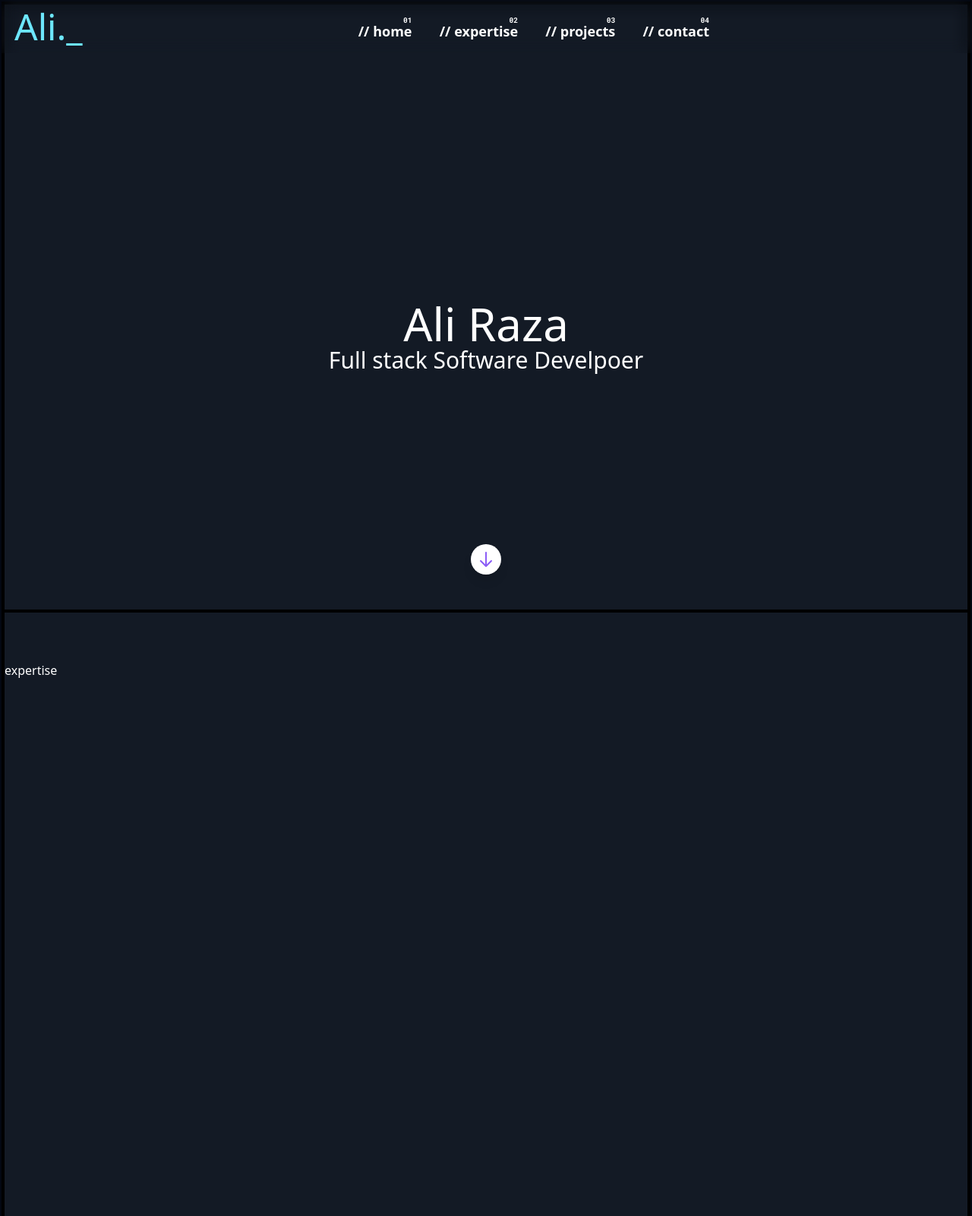
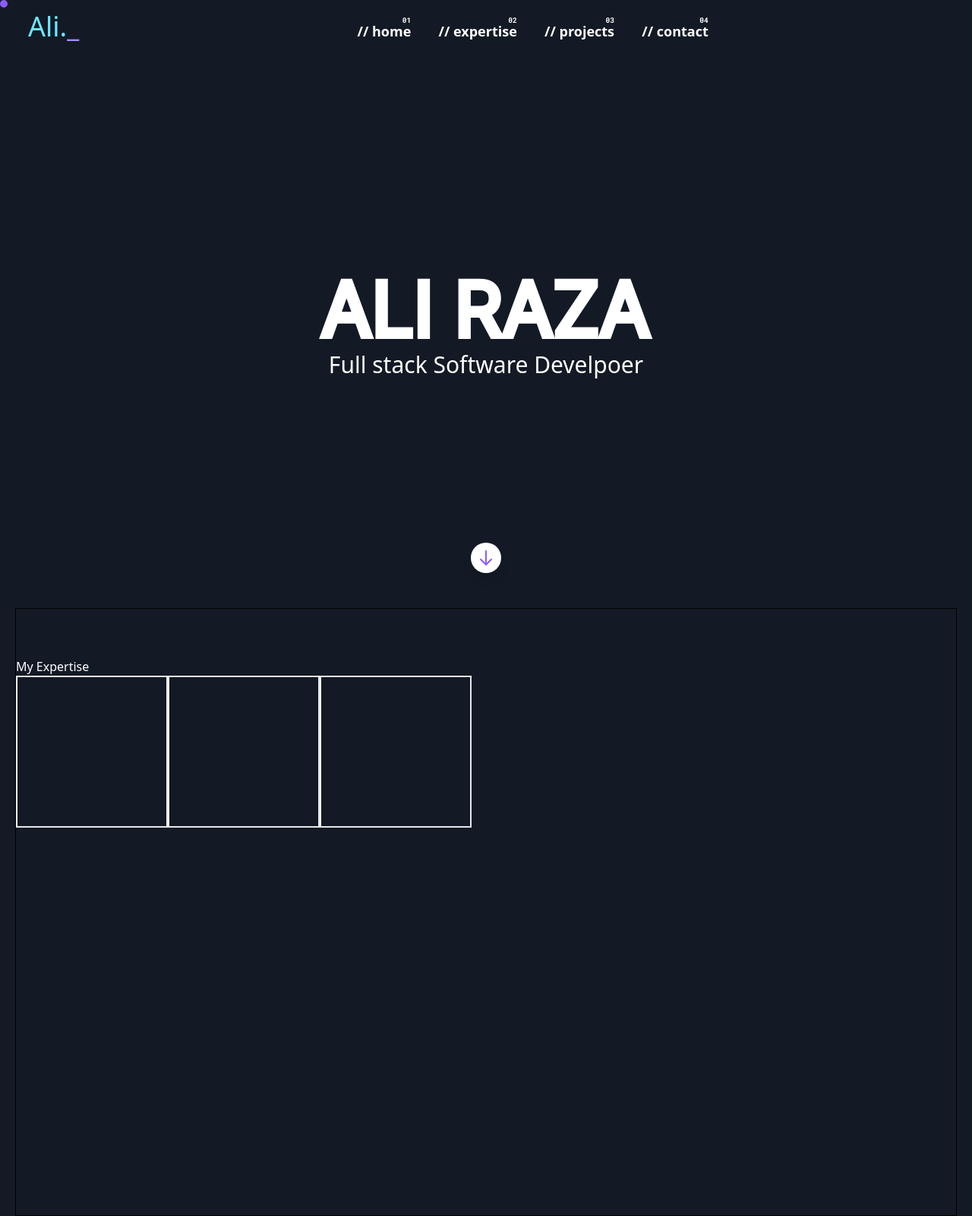
Before and after one commit to Ali-R-dev/ali-r-dev.github.io, a website: page index.html in a window 1280 px wide. Shown: the top 1600 px of the page at 76% size. Drawn offline with Linux system fonts and the light colour scheme.

Commit message:
animation test=>heroTitle,cursor follow div animation

```diff
--- a/index.html
+++ b/index.html
@@ -13,6 +13,7 @@
 
 </head>
 <body >
+    <div class="cursor hidden sm:block"></div>
     <div class="container_">
         <!-- header -->
         <header>
@@ -62,7 +63,7 @@
                     <div id="overlay"></div>
                 </div>
             </div>
-            <h1 id="logo" class="text-5xl mx-4 text-[#6de7fd] ">Ali._</h1>
+            <a href="#home" id="logo" class="text-4xl ms-4 text-[#6de7fd] flex flex-row flex-nowrap">Ali.<span class="text-violet-400">_</span></a>
             <nav>
                 <ul>
                     <li>
@@ -94,8 +95,19 @@
         </header>
         <!-- main area -->
         <main>
-            <section class="flex flex-col justify-center items-center" id="home">
-                <h1 class="text-4xl sm:text-6xl text-center mt-4">Ali Raza</h1>
+            <section class="flex flex-col justify-center items-center gap-4" id="home">
+                <div class="h-12 sm:h-20">
+                    <svg id="heroTitle" height="100%" viewBox="0 0 572 104" fill="none" xmlns="http://www.w3.org/2000/svg">
+                        <path d="M495.841 101.5H497.606L498.197 99.8363L506.965 75.1364H541.08L549.849 99.8363L550.439 101.5H552.204H564.023H567.604L566.369 98.1383L532.188 5.04738L531.586 3.40909H529.841H518.204H516.459L515.858 5.04737L481.676 98.1383L480.442 101.5H484.023H495.841ZM524.023 27.0851L535.756 60.1364H512.29L524.023 27.0851Z" stroke="white" stroke-width="5"/>
+                        <path d="M406.432 99V101.5H408.932H473.114H475.614V99V89V86.5H473.114H427.07L474.645 15.4823L475.068 14.8509V14.0909V5.90909V3.40909H472.568H408.386H405.886V5.90909V15.9091V18.4091H408.386H454.43L406.855 89.4268L406.432 90.0582V90.8182V99Z" stroke="white" stroke-width="5"/>
+                        <path d="M329.341 101.5H331.106L331.697 99.8363L340.465 75.1364H374.58L383.349 99.8363L383.939 101.5H385.704H397.523H401.104L399.869 98.1383L365.688 5.04737L365.086 3.40909H363.341H351.705H349.959L349.358 5.04737L315.176 98.1383L313.942 101.5H317.523H329.341ZM357.523 27.0851L369.256 60.1364H345.79L357.523 27.0851Z" stroke="white" stroke-width="5"/>
+                        <path d="M241.148 99V101.5H243.648H254.92H257.42V99V65.1364H275.284C275.586 65.1364 275.886 65.1343 276.184 65.1303L295.083 100.186L295.792 101.5H297.284H310.375H314.595L312.568 97.7989L292.9 61.8975C293.343 61.6969 293.778 61.4867 294.204 61.2668L294.204 61.2668L294.215 61.2609C299.258 58.6243 303.085 54.9442 305.585 50.2137C308.044 45.5627 309.239 40.2879 309.239 34.4545C309.239 28.6204 308.043 23.3214 305.592 18.6174C303.095 13.8253 299.254 10.0965 294.181 7.42675C289.043 4.69267 282.636 3.40909 275.102 3.40909H243.648H241.148V5.90909V99ZM274.92 49.9545H257.42V18.4091H274.739C279.546 18.4091 283.162 19.1529 285.748 20.4589L285.757 20.4634L285.766 20.4678C288.388 21.7659 290.194 23.5459 291.321 25.7999C292.51 28.179 293.148 31.0401 293.148 34.4545C293.148 37.872 292.509 40.6728 291.336 42.943L291.331 42.9527C290.25 45.0659 288.479 46.7638 285.847 48.0147L285.839 48.0189C283.268 49.2527 279.68 49.9545 274.92 49.9545Z" stroke="white" stroke-width="5"/>
+                        <path d="M187.545 5.90909V3.40909H185.045H173.773H171.273V5.90909V99V101.5H173.773H185.045H187.545V99V5.90909Z" stroke="white" stroke-width="5"/>
+                        <path d="M99.2727 99V101.5H101.773H156.318H158.818V99V89V86.5H156.318H115.545V5.90909V3.40909H113.045H101.773H99.2727V5.90909V99Z" stroke="white" stroke-width="5"/>
+                        <path d="M19.0909 101.5H20.8563L21.4469 99.8363L30.2151 75.1364H64.3304L73.0986 99.8363L73.6892 101.5H75.4546H87.2727H90.8539L89.6195 98.1383L55.4377 5.04737L54.8362 3.40909H53.0909H41.4546H39.7093L39.1078 5.04737L4.92594 98.1383L3.69156 101.5H7.27274H19.0909ZM47.2727 27.0851L59.0056 60.1364H35.5399L47.2727 27.0851Z" stroke="white" stroke-width="5"/>
+                    </svg>
+                </div>
+
                 <h5 class="text-xl sm:text-3xl text-center">Full stack Software Develpoer</h5>
                 <!-- <a href="#expertise" class="absolute bottom-5">
                     <svg width="60" height="60" viewBox="0 0 24 24" fill="none" xmlns="http://www.w3.org/2000/svg">
@@ -113,9 +125,15 @@
                     </div>
               </div>
             </a>
-
             </section>
-            <section id="expertise">expertise</section>
+            <section id="expertise">
+                <h1>My Expertise</h1>
+                <div class="exp-wrapper flex flex-row gap-0">
+                    <div class="exp-item"></div>
+                    <div class="exp-item"></div>
+                    <div class="exp-item"></div>
+                </div>
+            </section>
             <section id="projects">projects</section>
             <section id="contact">contact</section>
         </main>
--- a/src/scripts/main.js
+++ b/src/scripts/main.js
@@ -1,8 +1,9 @@
 
-
+// event listners for sidebar show
 document.querySelector('#btnSideBar').addEventListener('click',function(e) {
     document.querySelector('#sideBar-container').classList.remove('invisible')
 })
+// event listners for sidebar hide
 document.querySelector('#btnClose').addEventListener('click',function(e) {
     document.querySelector('#sideBar-container').classList.add('invisible')
 
@@ -17,4 +18,47 @@
     document.querySelector('#sideBar-container').classList.add('invisible')
 
 })
-// class="nav-item-title"
+// -----------------------------------------------------------------------------
+//  title animation
+let anim=[... document.querySelectorAll('#heroTitle path')].reverse()
+    anim.forEach((p,i )=> {
+                let tp=p.getTotalLength()
+                p.style.strokeDashoffset = tp;
+                p.style.strokeDasharray=tp;
+                p.style.animation= `line-anim 2s ease forwards ${i*0.2}s`;
+                // toFill ${i*0.5}s ease forwards ${i*0.7}s`
+
+            })
+
+
+//  curser follow animation
+var cursor = document.querySelector('.cursor');
+cursor.style.position = 'fixed';
+
+function moveCircle(e) {
+    setTimeout(() => {
+        cursor.style.left = (e.clientX - cursor.offsetWidth / 2) + 'px';
+        cursor.style.top = (e.clientY - cursor.offsetHeight / 2) + 'px';
+    }, 100);
+}
+
+document.addEventListener('mousemove', moveCircle);
+
+// wave effect
+function waveEffect(e) {
+    var wave = document.createElement('div');
+    wave.style.border = '1px solid #8b5cf6';
+    wave.style.height = '50px';
+    wave.style.width = '50px';
+    wave.style.borderRadius = '50%';
+    wave.style.position = 'fixed';
+    wave.style.left = (e.clientX - 25) + 'px';
+    wave.style.top = (e.clientY - 25) + 'px';
+    wave.style.animation = 'wave 0.5s linear 0s';
+    document.body.appendChild(wave);
+    setTimeout(function() {
+        document.body.removeChild(wave);
+    }, 500);
+}
+
+document.addEventListener('click', waveEffect);
--- a/src/styles/main.css
+++ b/src/styles/main.css
@@ -5,26 +5,23 @@
 
 @layer components {
   * {
-    box-sizing: border-box;
+    @apply box-border
   }
   body{
   counter-reset: section;
-  color: #ffffff;
-  background: #131a25;
+  @apply bg-[#131a25] text-[#ffffff]
   }
   .container_{
-   @apply p-0 m-0 h-full w-full
-   border-2 border-gray-950
+   @apply px-[20px] m-0 h-full w-full
   }
   /* header section */
   header{
-    background: rgba(255,255,255,0);
     -webkit-backdrop-filter: blur(10px);
     backdrop-filter: blur(10px);
-    border: 1px solid rgba(255,255,255,0);
     @apply
     flex flex-row
-    items-center
+    items-center bg-[#ffffff00]
+    border border-[#ffffff00]
     w-full h-[70px]
     fixed top-0
     z-30
@@ -91,7 +88,7 @@
     text-black font-light
   }
   #overlay{
-    background: rgba(255,255,255,0.1);
+    background: rgba(255, 255, 255, 0.102);
     -webkit-backdrop-filter: blur(50px);
     backdrop-filter: blur(50px);
     border: 1px solid rgba(255,255,255,0.05);
@@ -105,17 +102,80 @@
 
   /* end header */
 
+  .cursor{
+    position: fixed;
+  width: 10px;
+  height: 10px;
+  background: #8b5cf6;
+  /* margin: -3px; */
+  border-radius: 80%;
+  backface-visibility: hidden;
+  }
+  @keyframes wave {
+    0% {
+        transform: scale(1);
+        opacity: 1;
+    }
+    100% {
+        transform: scale(2);
+        opacity: 0;
+    }
+}
 
   /* start main */
-  main{
-    @apply
-    border-2 border-black
-  }
+  /* main{
+
+  } */
   main section {
-    @apply border-2 border-black
-    h-screen pt-16
+    @apply h-screen pt-16
+    border border-black
   }
   #home {
-    @apply relative
+    @apply relative border-0
+  }
+  #heroTitle{
+    animation: toFill 0.5s ease forwards 3s;
+  }
+  @keyframes line-anim {
+    0% {
+      stroke:#2C49D8 ;
+      stroke-dashoffset: 100%;
+    }
+    50%{
+      stroke:#088da5;
+      stroke-dashoffset: 50%;
+    }
+    100% {
+      stroke:white;
+        stroke-dashoffset: 0;
+    }
+  }
+  @keyframes toFill {
+    0%{
+        fill: transparent;
+    }
+    /* 20%{
+      fill:transparent
+    }
+    40%{
+      fill:transparent
+    }
+    60%{
+      fill:transparent
+    }
+    80%{
+      fill:transparent
+    } */
+    100% {
+        fill:white;
+    }
+  }
+  .exp-wrapper{
+    @apply flex flex-row gap-0
+
+    }
+  /* expertise */
+  .exp-item {
+    @apply w-[200px] h-[200px] border-2 border-l-white
   }
 }
```
Also changed, not shown: test.html (added, +61 -0 lines), dist/main.css.
